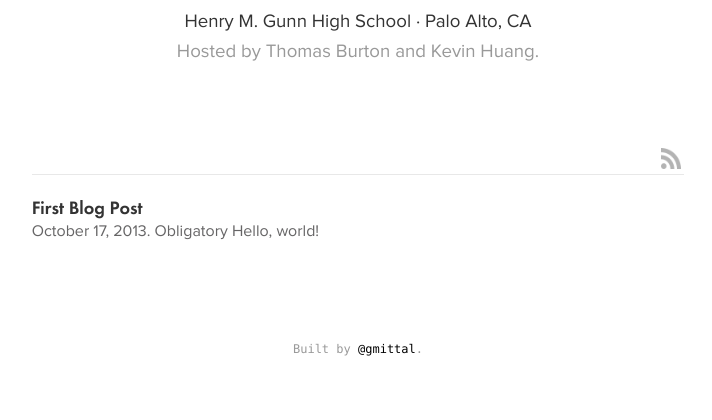
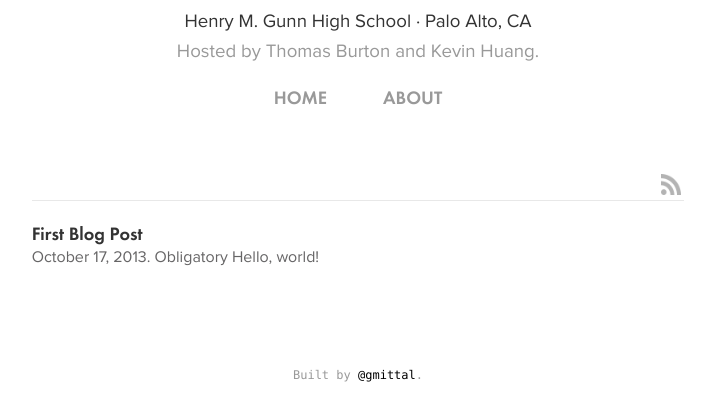
Before and after one commit to thesenioritis/thesenioritis.github.io, a website: page index.html in a window 1280 px wide. Shown: the part 278-698 px from the top of the page, without its empty margins (277-989 px from the left). Drawn offline with Linux system fonts and the light colour scheme; files whose address does not match are found by name.

Commit message:
Added better navbar.

```diff
--- a/css/main.css
+++ b/css/main.css
@@ -303,8 +303,7 @@ hr#starter {
 }
 
 #header a {
-  color: #0f73aa;
-  border-bottom: 1px dotted #0f73aa;
+  color: #999;
   -webkit-transition: all 0.1s linear;
   -moz-transition: all 0.1s linear;
   -o-transition: all 0.1s linear;
@@ -312,8 +311,7 @@ hr#starter {
 }
 
 #header a:hover {
-  color:#463c78;
-  border-bottom: 1px solid #463c78;
+  color: #c0392b;
   text-decoration: none;
 }
 
@@ -321,6 +319,20 @@ hr#starter {
   font-size: 14pt;
   text-align: center;
   color: #333;
+}
+
+#header .nav {
+  text-align: center;
+  text-transform: uppercase;
+  font-family: 'Proxima Nova';
+  font-weight: bold;
+}
+
+.nav a {
+  display: inline;
+  padding-left: 10px;
+  padding-right: 10px;
+  font-size: 14pt;
 }
 
 #header .hosts {
--- a/feed.xml
+++ b/feed.xml
@@ -4,7 +4,7 @@
       <description><![CDATA[Gautam Mittal]]></description>
       <link>http://gmittal.github.io</link>
       <generator>RSS for Node</generator>
-      <lastBuildDate>Sun, 04 Feb 2018 22:32:48 GMT</lastBuildDate>
+      <lastBuildDate>Mon, 05 Feb 2018 01:51:25 GMT</lastBuildDate>
       <atom:link href="http://gmittal.github.io/feed.xml" rel="self" type="application/rss+xml"/>
       <language><![CDATA[en]]></language>
       <item>
--- a/index.html
+++ b/index.html
@@ -32,6 +32,11 @@
                 Hosted by Thomas Burton and Kevin Huang.
               </span>
             </p>
+
+            <div class="nav">
+              <a href="/">Home</a>&nbsp;&nbsp;&nbsp;&nbsp;
+              <a href="/about">About</a>
+            </div>
           </div>
         </div>
       </div>
```
Also changed, not shown: templates/index.html (+5 -0 lines).
